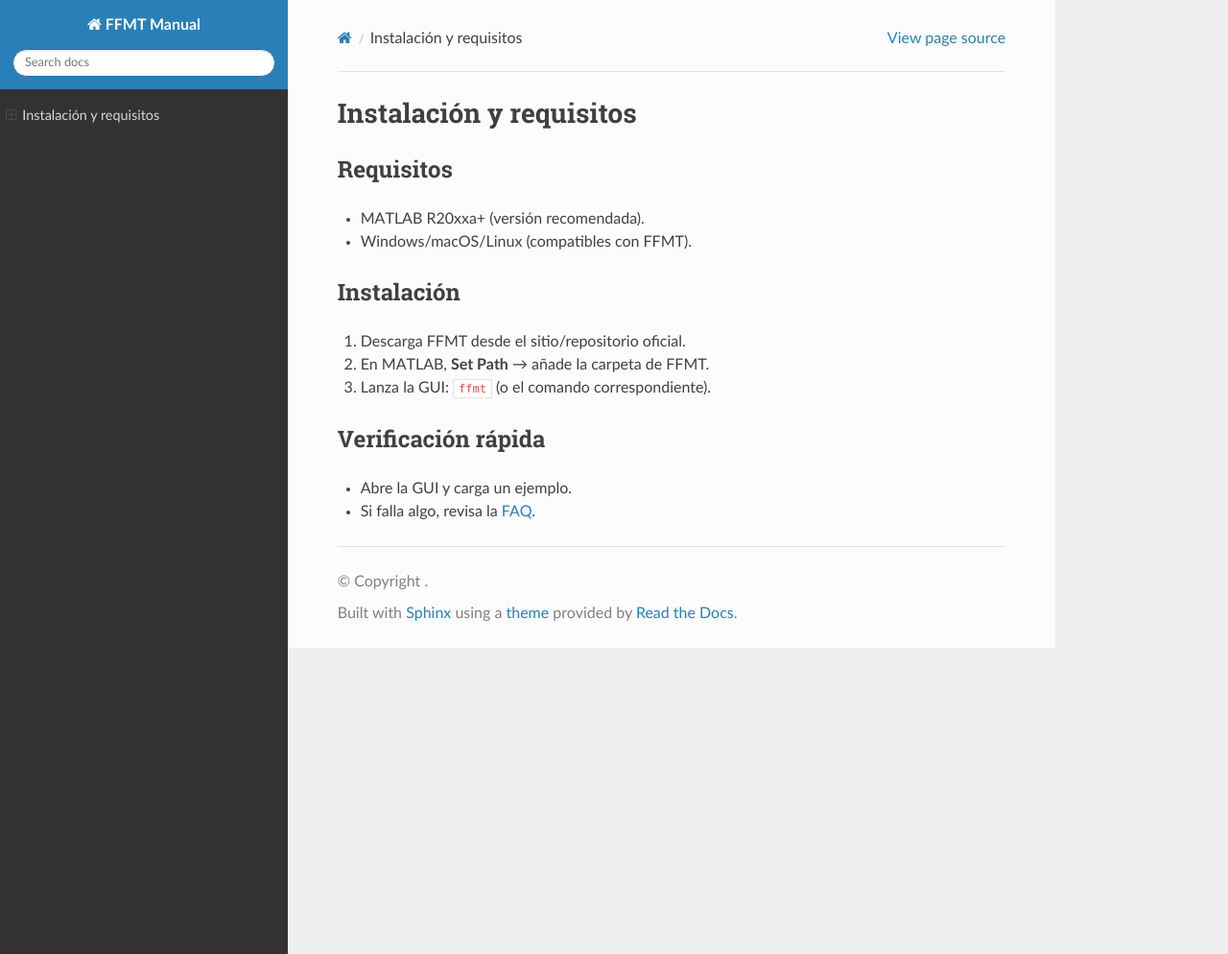
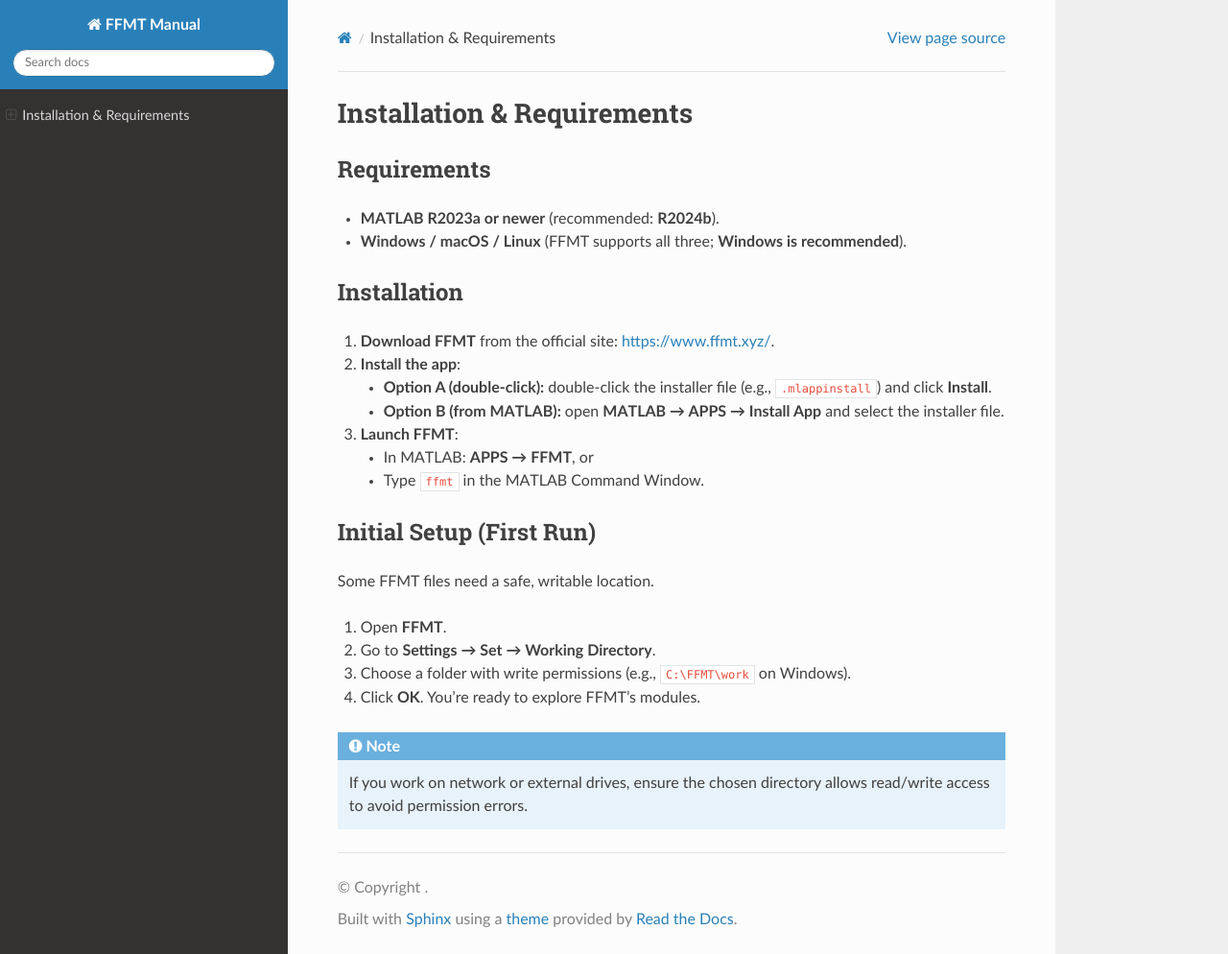
Before and after one commit to ffmtsw/ffmt, a Sphinx documentation site: the page built from docs/source/getting-started.md, in a window 1280 px wide and 994 px high. Shown: the whole window at 96% size. Built offline with Sphinx 7.4.7 and the Read the Docs theme 3.1.0, drawn with Linux system fonts in a browser that asks for light colours.

Commit message:
Update getting-started.md

````diff
--- a/docs/source/getting-started.md
+++ b/docs/source/getting-started.md
@@ -1,14 +1,25 @@
-# Instalación y requisitos
+# Installation & Requirements
 
-## Requisitos
-- MATLAB R20xxa+ (versión recomendada).
-- Windows/macOS/Linux (compatibles con FFMT).
+## Requirements
+- **MATLAB R2023a or newer** (recommended: **R2024b**).
+- **Windows / macOS / Linux** (FFMT supports all three; **Windows is recommended**).
 
-## Instalación
-1. Descarga FFMT desde el sitio/repositorio oficial.
-2. En MATLAB, **Set Path** → añade la carpeta de FFMT.
-3. Lanza la GUI: `ffmt` (o el comando correspondiente).
+## Installation
+1. **Download FFMT** from the official site: <https://www.ffmt.xyz/>.
+2. **Install the app**:
+   - **Option A (double-click):** double-click the installer file (e.g., `.mlappinstall`) and click **Install**.
+   - **Option B (from MATLAB):** open **MATLAB → APPS → Install App** and select the installer file.
+3. **Launch FFMT**:
+   - In MATLAB: **APPS → FFMT**, or
+   - Type `ffmt` in the MATLAB Command Window.
 
-## Verificación rápida
-- Abre la GUI y carga un ejemplo.
-- Si falla algo, revisa la [FAQ](faq.md).
+## Initial Setup (First Run)
+Some FFMT files need a safe, writable location.
+
+1. Open **FFMT**.
+2. Go to **Settings → Set → Working Directory**.
+3. Choose a folder with write permissions (e.g., `C:\FFMT\work` on Windows).
+4. Click **OK**. You’re ready to explore FFMT’s modules.
+
+```{note}
+If you work on network or external drives, ensure the chosen directory allows read/write access to avoid permission errors.
````
